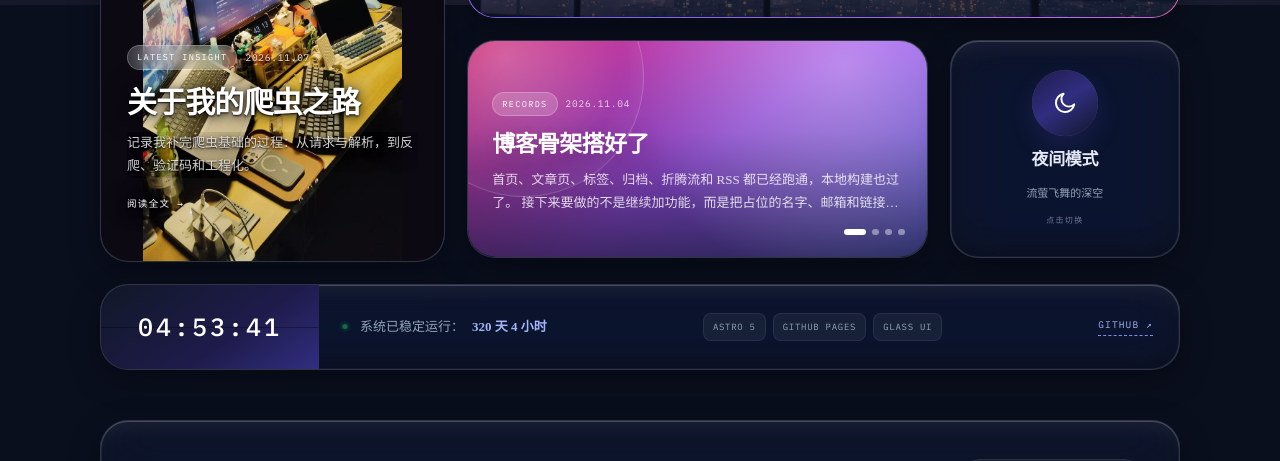
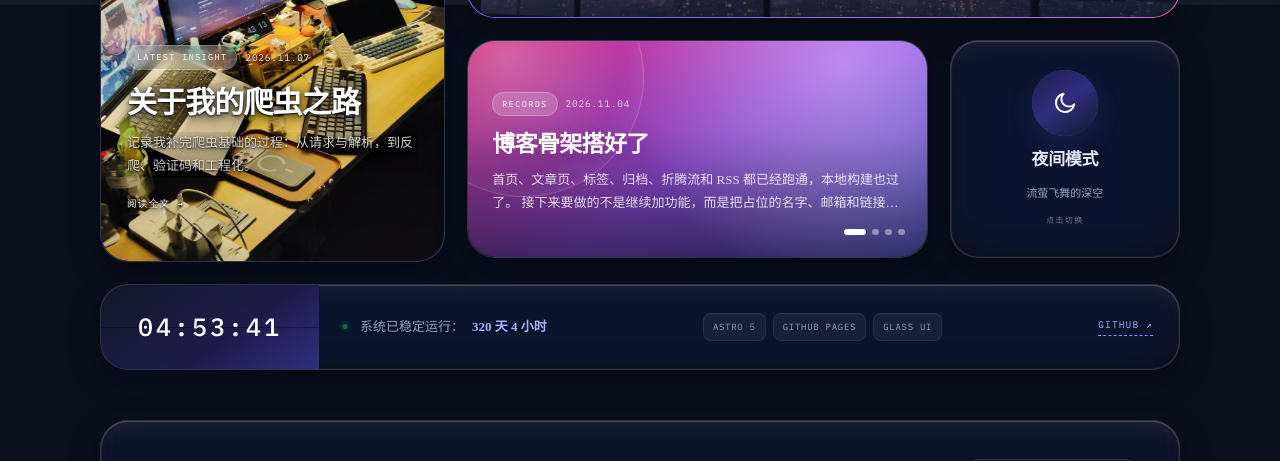
Before and after one commit to 11python11/11python11.github.io, an Astro site: page / in a window 1280 px wide. Shown: the part 795-1256 px from the top of the page. Built offline with nearby package versions, Linux system fonts and the light colour scheme; Astro itself is replaced by a stand-in of ours.

Commit message:
style: 文章卡背景仅横向拉伸铺满，去掉两侧留白

```diff
--- a/src/styles/glass.css
+++ b/src/styles/glass.css
@@ -1139,13 +1139,13 @@ main {
   background: var(--tone-5);
 }
 
-/* 最新文章卡：工位照片完整铺底（不裁切、不拉伸、不压暗） */
+/* 最新文章卡：工位照片铺满整卡，只在左右方向拉伸 */
 .post-carousel .carousel__slide {
   background-color: #0c0913;
   background-image: var(--post-cover);
   background-position: center;
   background-repeat: no-repeat;
-  background-size: contain;
+  background-size: 100% 100%;
 }
 
 .post-carousel .carousel__slide::before,
```
